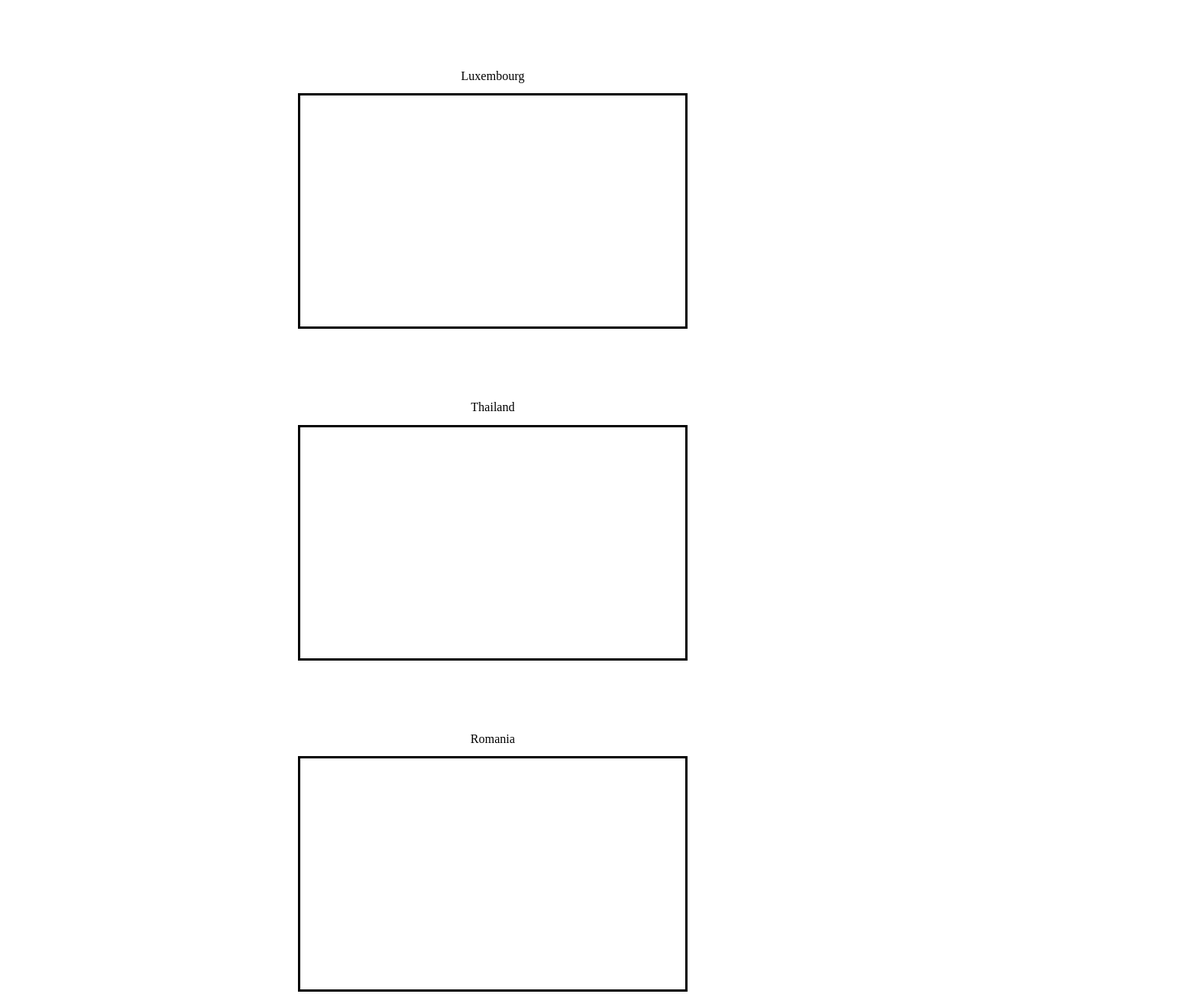
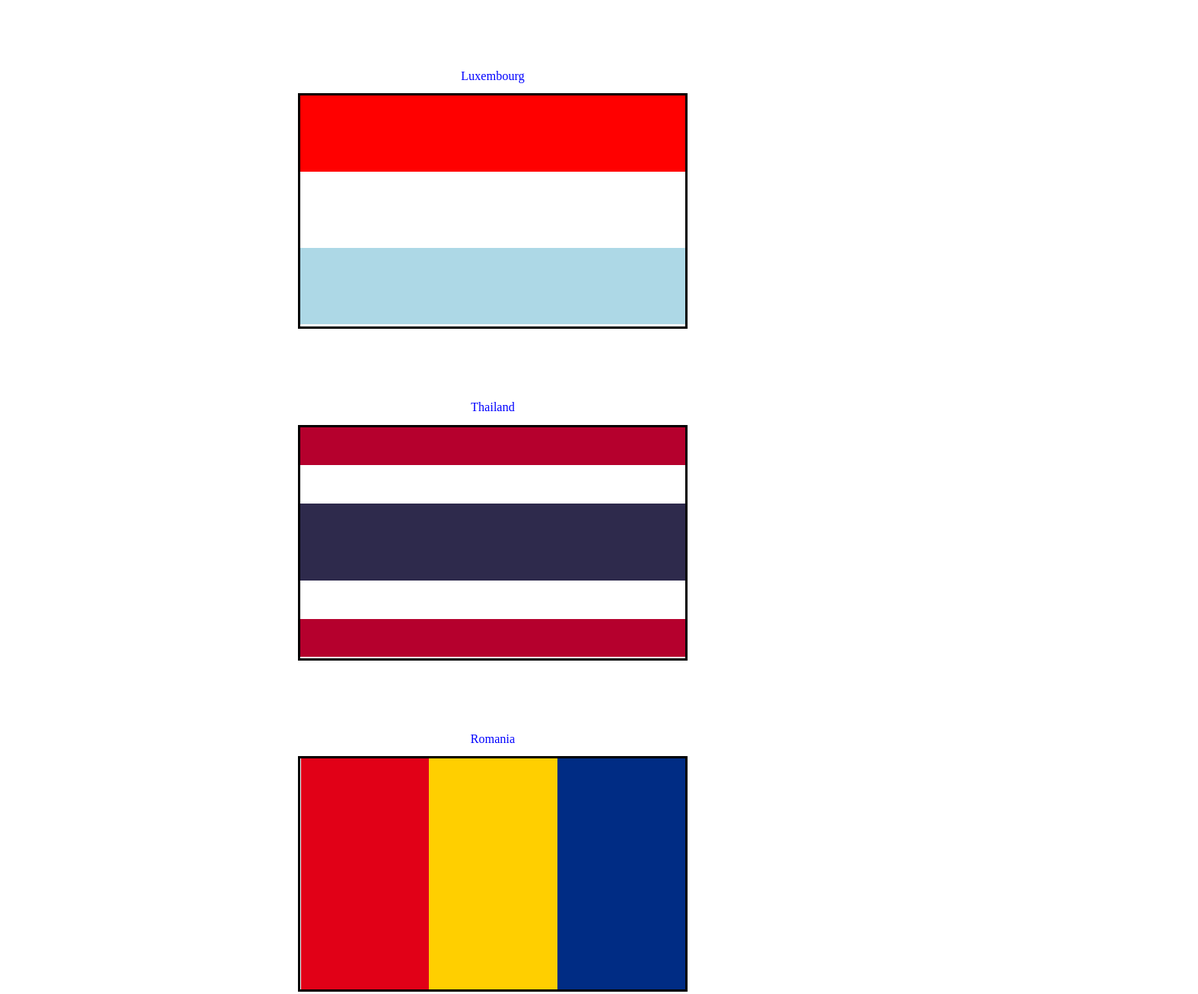
Before and after one commit to fullstack-decal-fa22/hw2-yusufahmad5885, a plain HTML site: page index.html in a window 1280 px wide. Shown: the part 509-1800 px from the top of the page at 77% size, 1556 px wide, since content can reach past the window. Drawn offline with Linux system fonts and the light colour scheme.

Commit message:
need to double check work, feel like im almost there

```diff
--- a/index.html
+++ b/index.html
@@ -37,13 +37,18 @@
     </div>
 
     <h2 class="label">Romania</h2>
-    <div class="flag" style="">
-      <!-- insert flag here -->
+    <div class="flag" style="display:flex; flex-direction: row-reverse;">
+      <div class="romania-blue threehoriz"></div>
+      <div class="romania-yellow threehoriz"></div>
+      <div class="romania-red threehoriz" ></div>
     </div>
 
     <h2 class="label">Mexico</h2>
     <div class="flag">
-      <!-- insert flag here -->
+      <div class="flag" style="display:flex; flex-direction: row-reverse;">
+        <div class="mexico-green threehoriz"></div>
+        <img src = "eagle.png" class = "mexico-img">
+        <div class="mexico-red threehoriz" ></div>
     </div>
 
     <h2>Margin</h2>
--- a/styles.css
+++ b/styles.css
@@ -32,6 +32,7 @@ h2 {
 }
 
 .threevert {
+  height: 33%;
 }
 
 .threehoriz {
@@ -59,6 +60,10 @@ h2 {
 
 /* QUESTION 1 */
 
+#white{
+  background-color: white;
+}
+
 .orange {
   background-color: orange;
 }
@@ -79,13 +84,18 @@ h2 {
   background-color: lightblue;
 }
 
+.light-blue {
+  background-color: lightblue;
+}
+
+.red{
+  background-color: red;
+}
+
 .purple {
   background-color: purple;
 }
 
-.white {
-  background-color: #fff;
-}
 
 .black {
   background-color: #000;
@@ -94,16 +104,20 @@ h2 {
 /* BEGIN QUESTION 2 */
 
 .thailand-red {
-  /* TODO */
+  background-color:#B5002D;
+  height: 16.6%;
 }
 
 .thailand-white {
-  /* TODO */
+  background-color: white;
+  height: 16.6%;
 }
 
 .thailand-blue {
-  /* TODO */
+  background-color: #2E2A4C;
+  height: 33.2%;
 }
+
 
 /* END QUESTION 2 */
 
@@ -128,12 +142,26 @@ h2 {
   background-color: #006341;
 }
 
+
+
 .mexico-img {
-  /* TODO */
+  max-width: 33.3%;
+  max-height: 300px;
+  align-self: center;
 }
 
 .mexico-red {
   background-color: #ce1126;
+}
+
+.label{
+  color: blue;
+}
+
+.label:hover{
+  color: rgb(135, 226, 141);
+  font-size: 30px;
+
 }
 
 /* QUESTION 6 */
@@ -144,6 +172,8 @@ h2 {
   margin-bottom: 5rem;
   display: flex;
   justify-content: center;
+  margin: 10px;
+  padding: 60px;
 }
 
 /* For margin practice */
```
